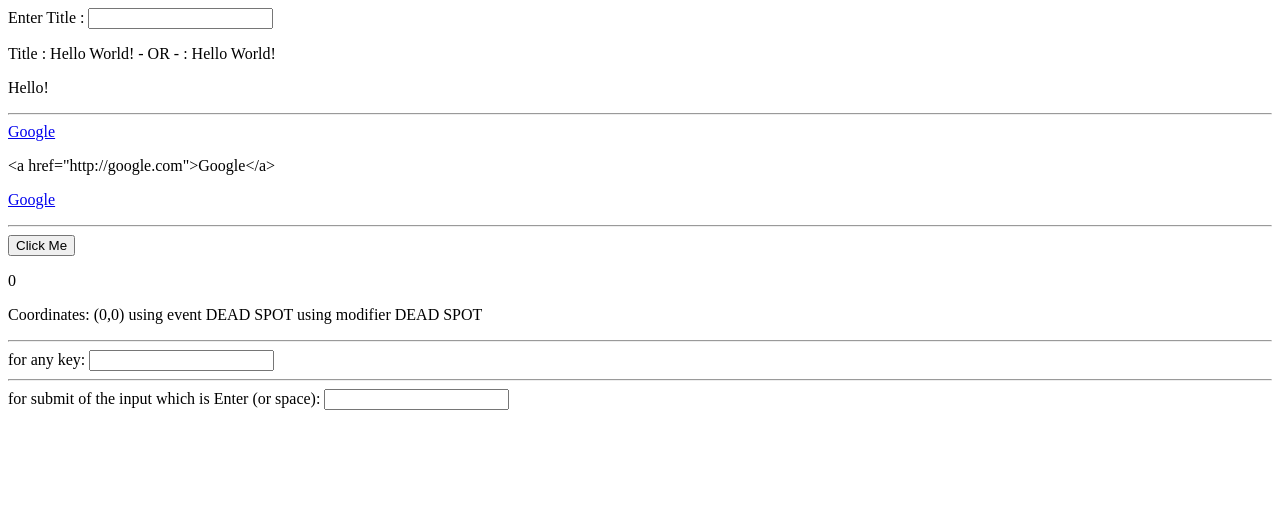
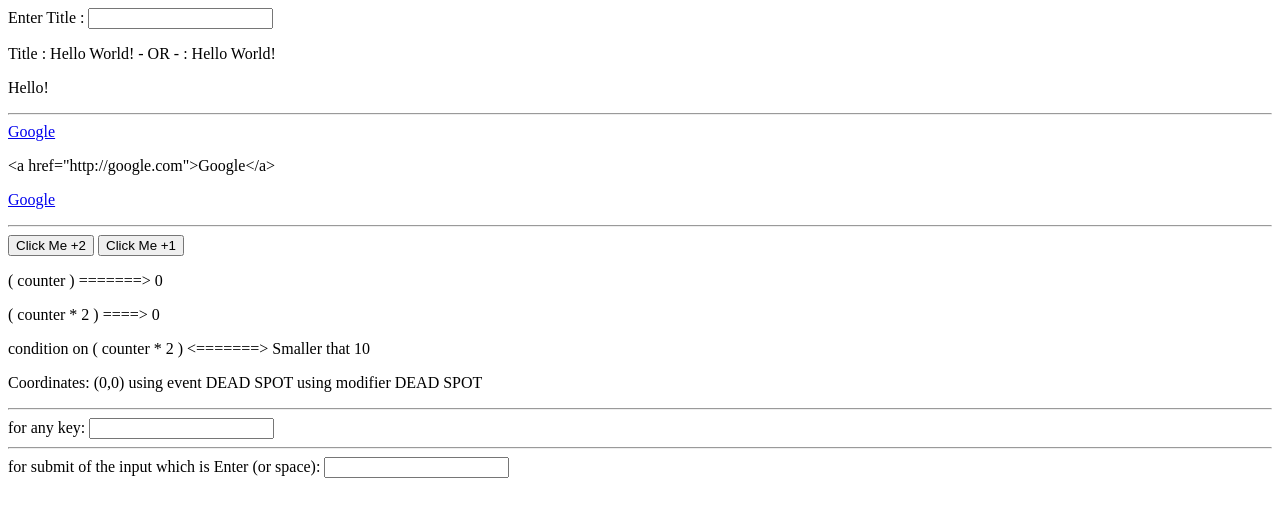
Before and after one commit to AhmedHelalAhmed/vue-course, a plain HTML site: page index.html in a window 1280 px wide. Drawn offline with Linux system fonts and the light colour scheme.

Commit message:
writing javascript code in the templates

```diff
--- a/index.html
+++ b/index.html
@@ -62,8 +62,11 @@ is called interpolation or string interpolation
     -->
     <p v-html="finishedLink"></p>
     <hr>
-    <button v-on:click="increase(2,$event)">Click Me</button>
-    <p>{{ counter }}</p>
+    <button v-on:click="increase(2,$event)">Click Me +2</button>
+    <button v-on:click="counter++">Click Me +1</button>
+    <p>( counter ) =======> {{ counter }}</p>
+    <p>( counter * 2 ) ====> {{ counter*2 }}</p>
+    <p>condition on ( counter * 2 ) <=======> {{ counter * 2 > 10 ? 'Great than 10' : 'Smaller that 10' }}</p>
     <p v-on:mousemove="updateCoordinates">
         Coordinates: ({{ x }},{{ y }})
         <span v-on:mousemove="dummy">using event DEAD SPOT</span>
@@ -102,6 +105,8 @@ is called interpolation or string interpolation
     to prevent the default
     =========================================
     keyboard event
+    =========================================
+    template expression like {{ }}
     =========================================
 
 
```
